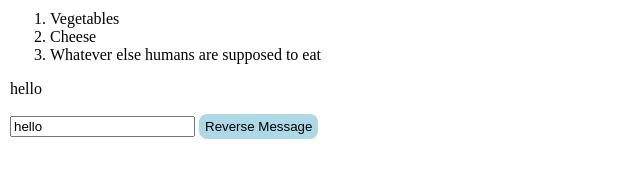
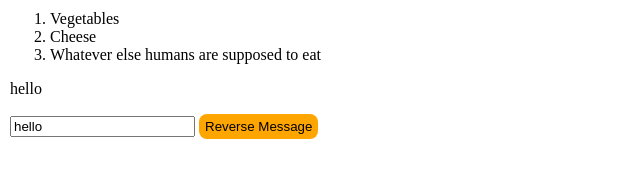
Before and after one commit to andesh04/vueproject, a plain HTML site: page index.html in a window 1280 px wide. Shown: the whole page, without its empty margins (0-640 px from the left). Drawn offline with nearby package versions, Linux system fonts and the light colour scheme.

Commit message:
fix_first

```diff
--- a/index.css
+++ b/index.css
@@ -5,7 +5,7 @@ html, body {
 }
 
 div#input button{
-    background:lightblue;
+    background:orange;
     width:max-content;
     height:25px;
     border-radius: 8px;
```
